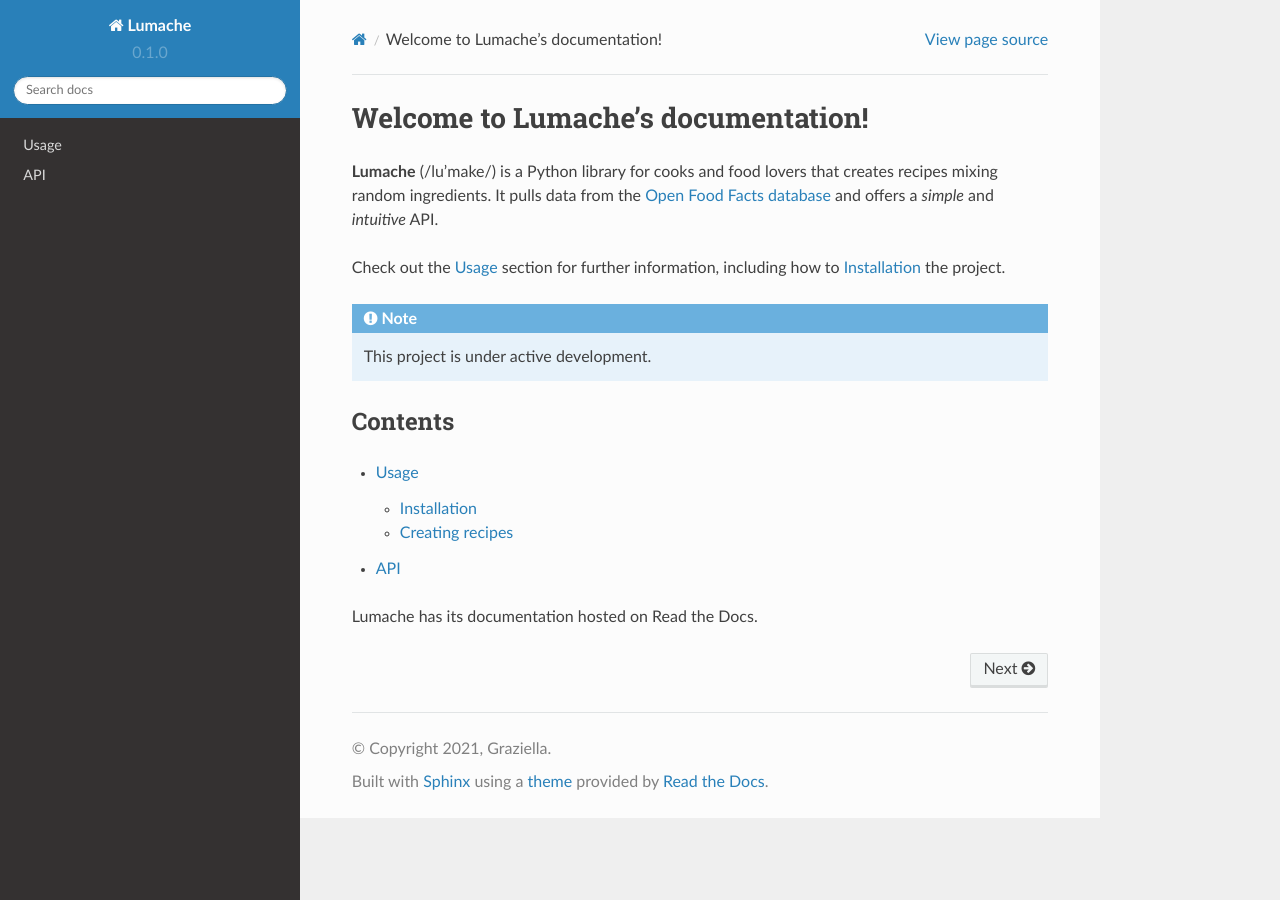
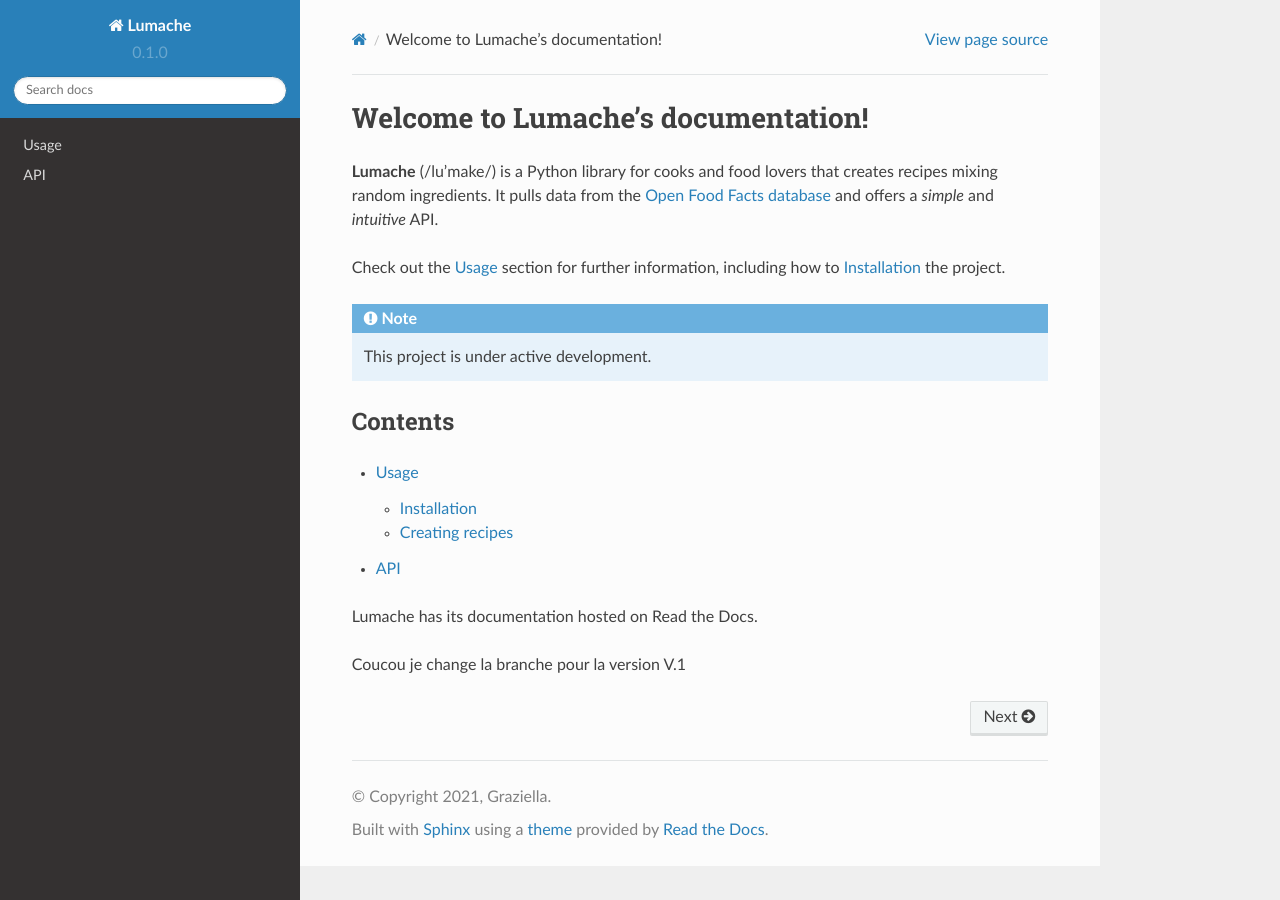
Before and after one commit to Guscraftin/Test-doc, a Sphinx documentation site: the page built from docs/source/index.rst, in a window 1280 px wide. Built offline with Sphinx 7.4.7 and the Read the Docs theme 2.0.0, drawn with Linux system fonts in a browser that asks for light colours.

Commit message:
Update V.1

```diff
--- a/docs/source/index.rst
+++ b/docs/source/index.rst
@@ -22,3 +22,5 @@ Contents
    api
 
 Lumache has its documentation hosted on Read the Docs.
+
+Coucou je change la branche pour la version V.1
```
